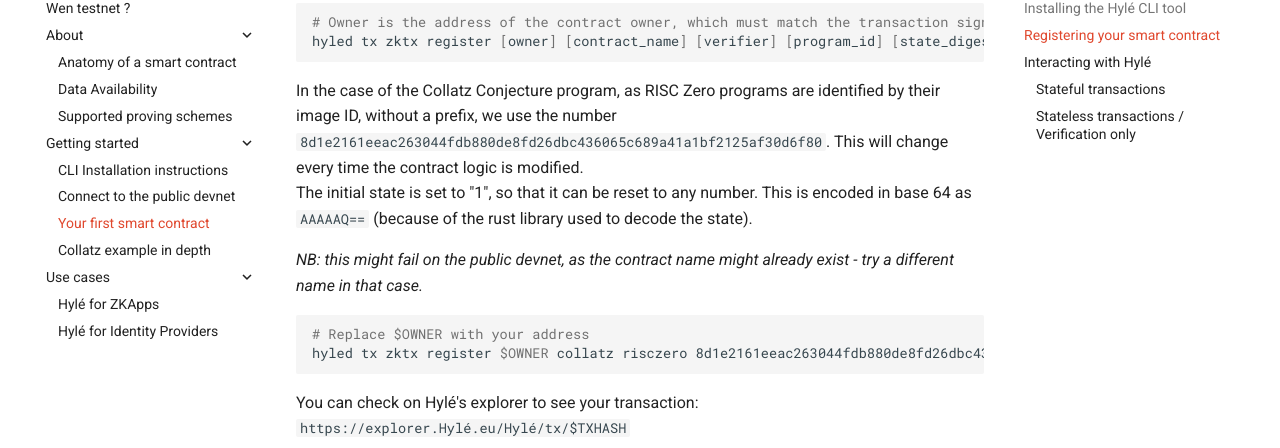
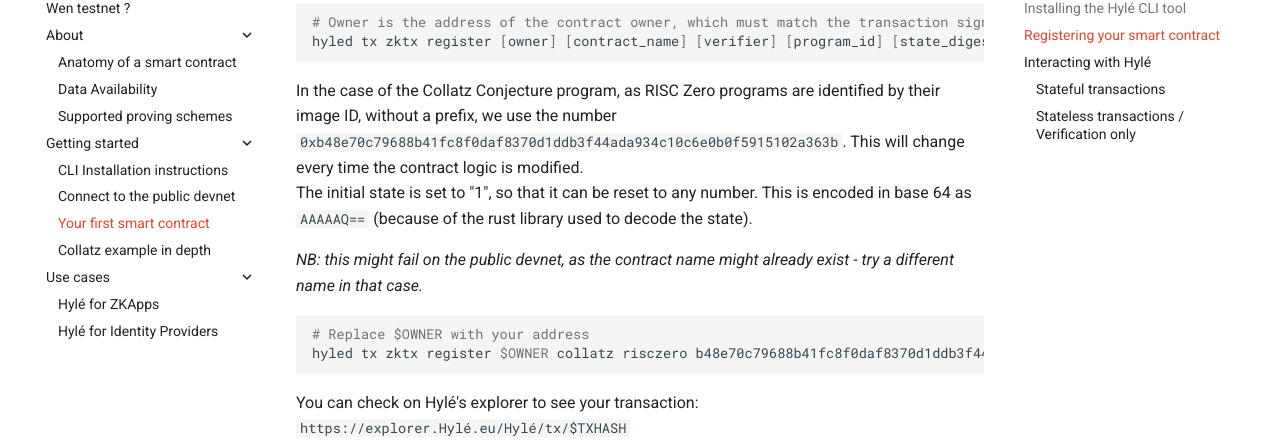
Before and after one commit to Hyle-org/devhub-hyle, an MkDocs documentation site: the page built from docs/getting-started/your-first-smart-contract.md, in a window 1280 px wide and 900 px high, scrolled down 877 px. Shown: the part 127-575 px from the top of the window. Built offline with MkDocs 1.6.1 and Material for MkDocs 9.7.7, drawn with Linux system fonts in a browser that asks for light colours.

Commit message:
Update collatz image ID

````diff
--- a/docs/getting-started/your-first-smart-contract.md
+++ b/docs/getting-started/your-first-smart-contract.md
@@ -33,14 +33,14 @@
 hyled tx zktx register [owner] [contract_name] [verifier] [program_id] [state_digest]
 ```
 
-In the case of the Collatz Conjecture program, as RISC Zero programs are identified by their image ID, without a prefix, we use the number `8d1e2161eeac263044fdb880de8fd26dbc436065c689a41a1bf2125af30d6f80`. This will change every time the contract logic is modified.
+In the case of the Collatz Conjecture program, as RISC Zero programs are identified by their image ID, without a prefix, we use the number `0xb48e70c79688b41fc8f0daf8370d1ddb3f44ada934c10c6e0b0f5915102a363b`. This will change every time the contract logic is modified.
 The initial state is set to "1", so that it can be reset to any number. This is encoded in base 64 as `AAAAAQ==` (because of the rust library used to decode the state).
 
 _NB: this might fail on the public devnet, as the contract name might already exist - try a different name in that case._
 
 ```bash
 # Replace $OWNER with your address
-hyled tx zktx register $OWNER collatz risczero 8d1e2161eeac263044fdb880de8fd26dbc436065c689a41a1bf2125af30d6f80 AAAAAQ==
+hyled tx zktx register $OWNER collatz risczero b48e70c79688b41fc8f0daf8370d1ddb3f44ada934c10c6e0b0f5915102a363b AAAAAQ==
 ```
 
 You can check on Hylé's explorer to see your transaction:
````
